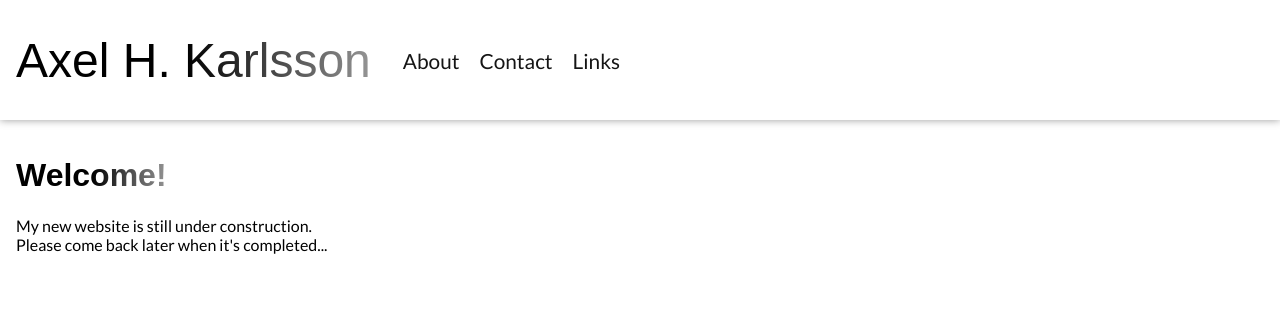
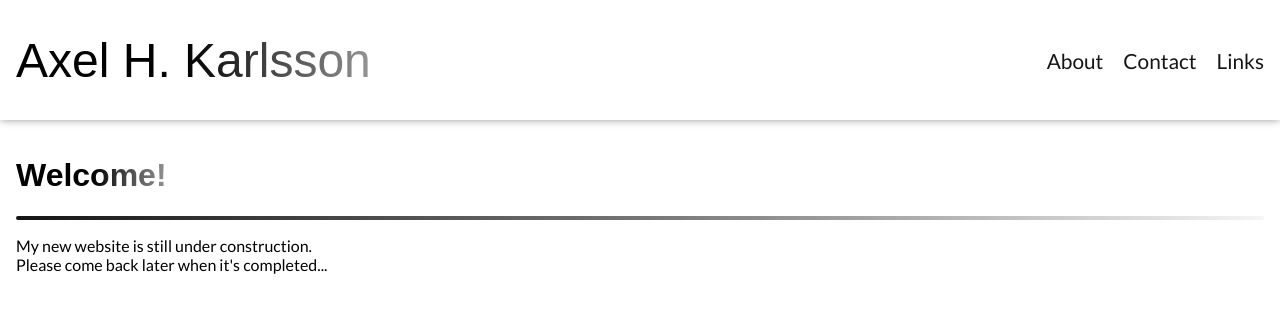
Before and after one commit to 0xdefoliate/0xdefoliate.github.io, a Jekyll site: the page built from index.html, in a window 1280 px wide. Shown: the top 313 px of the page. Built offline with Jekyll 4.4.1, drawn with Linux system fonts in a browser that asks for light colours; some web fonts are replaced.

Commit message:
optimise for mobile

```diff
--- /dev/null
+++ b/_includes/table-of-contents.html
@@ -0,0 +1,9 @@
+<ul>
+    {% for html_page in site.html_pages %}
+        {% if html_page.pinned %}
+            <li>
+                <a href="{{ html_page.url }}">{{ html_page.title }}</a>
+            </li>
+        {% endif %}
+    {% endfor %}
+</ul>
--- a/_layouts/default.html
+++ b/_layouts/default.html
@@ -6,6 +6,7 @@
         <link rel="shortcut icon" href="/assets/favicon.png" />
         <link rel="stylesheet" href="/assets/css/style.css" />
         <link rel="stylesheet" href="/assets/css/navbar.css" />
+        <link rel="stylesheet" href="/assets/css/hamburger.css" />
 
         <!-- Sorry, but I do not have time to self-host these fonts. -->
         <link
@@ -37,17 +38,33 @@
             <a href="/" class="brand">{{ site.brand }}</a>
 
             <div class="items">
-                {% for page in site.html_pages %}
-                    {% if page.pinned %}
-                        <a href="{{ page.url }}">{{ page.title }}</a>
-                    {% endif %}
-                {% endfor %}
+                <div class="links">
+                    {% for html_page in site.html_pages %}
+                        {% if html_page.pinned %}
+                            <a href="{{ html_page.url }}">{{ html_page.title }}</a>
+                        {% endif %}
+                    {% endfor %}
+                </div>
 
+                <div class="mobile-fallback">
+                    <a class="hamburger" id="hamburger">
+                        <span class="material-symbols-outlined">
+                            menu
+                        </span>
+                    </a>
+                </div>
             </div>
         </nav>
 
-        <main>
+        <div class="hamburger-overlay" id="overlay" style="display: none;">
+            <h2>Menu</h2>
+            {% include table-of-contents.html %}
+        </div>
+
+        <main id="main">
             {{ content }}
         </main>
+
+        <script type="module" src="/assets/js/index.js"></script>
     </body>
 </html>
--- /dev/null
+++ b/assets/css/hamburger.scss
@@ -0,0 +1,66 @@
+---
+---
+
+button.hamburger {
+    background-color: transparent;
+    border: none;
+    border-radius: 100%;
+
+    user-select: none;
+
+    display: flex;
+    align-items: center;
+    justify-content: center;
+
+    padding: 16px;
+
+    @media (max-width: 400px) {
+        padding: 6px;
+    }
+
+    transition-property: background-color;
+    transition-duration: calc(var(--ak-transition-duration) / 3);
+
+    @media (hover: hover) {
+        &:hover {
+            background-color: var(--ak-colour-grey-800);
+        }
+    }
+
+    &:active {
+        background-color: var(--ak-colour-grey-700);
+    }
+}
+
+.hamburger-overlay {
+    width: 100dvw;
+    height: calc(100dvh - var(--ak-navbar-height));
+
+    > h2 {
+        margin: 0;
+        padding: 8px;
+    }
+
+    > ul {
+        list-style-type: none;
+        padding: 8px;
+
+        li {
+            width: 100%;
+            height: max-content;
+
+            border-bottom: 1px solid var(--ak-colour-grey-700);
+
+            a {
+                display: block;
+                width: calc(100% - 8px);
+
+                padding: 8px;
+
+                font-size: 1.35rem;
+                color: var(--ak-colour-grey-100);
+                text-decoration: none;
+            }
+        }
+    }
+}
--- a/assets/css/navbar.scss
+++ b/assets/css/navbar.scss
@@ -1,9 +1,12 @@
 ---
 ---
+
+$mobile-breakpoint: 810px;
 
 .navbar {
     display: flex;
     align-items: center;
+    justify-content: space-between;
 
     gap: 32px;
 
@@ -26,10 +29,34 @@
                 text-shadow: 1px 1px 2px rgba(0, 0, 0, 0.25);
             }
         }
+
+        @media (max-width: 520px) {
+            padding-left: 10px;
+            font-size: 2.3rem;
+        }
+
+        @media (max-width: 400px) {
+            padding-left: 2px;
+            font-size: 2rem
+        }
     }
 
     .items {
         display: flex;
+        padding-right: 4px;
+
+        @media (min-width: 810px) {
+            padding-right: 16px;
+        }
+
+        > .links {
+            display: flex;
+            justify-content: center;
+
+            @media (max-width: $mobile-breakpoint) {
+                display: none
+            }
+
             gap: 20px;
 
             > a {
@@ -42,9 +69,20 @@
 
                 @media (hover: hover) {
                     &:hover {
-                    color: var(--ak-colour-grey-300)
+                        color: var(--ak-colour-grey-400)
+                    }
+                }
+
+                &:active {
+                    color: var(--ak-colour-grey-600)
+                }
+            }
+        }
+
+        > .mobile-fallback {
+            @media (min-width: $mobile-breakpoint + 1) {
+                display: none;
             }
         }
     }
 }
-}
--- a/assets/css/style.scss
+++ b/assets/css/style.scss
@@ -1,8 +1,15 @@
 ---
 ---
 
+$mobile-breakpoint: 810px;
+
 :root {
     --ak-navbar-height: 120px;
+
+    @media (max-width: 400px) {
+        --ak-navbar-height: 75px;
+    }
+
     --ak-colour-background: white;
     --ak-colour-foreground: black;
 
--- /dev/null
+++ b/assets/js/index.js
@@ -0,0 +1,36 @@
+function showOverlay() {
+    document.getElementById("overlay")
+        .removeAttribute("style")
+
+    document.getElementById("main")
+        .setAttribute("style", "display: none;")
+
+    document.getElementById("hamburger")
+        .firstElementChild
+        .textContent = "close"
+}
+
+function hideOverlay() {
+    document.getElementById("overlay")
+        .setAttribute("style", "display: none;")
+
+    document.getElementById("main")
+        .removeAttribute("style")
+
+    document.getElementById("hamburger")
+        .firstElementChild
+        .textContent = "menu"
+}
+
+
+document.addEventListener("DOMContentLoaded", () => {
+    const hamburger = document.getElementById("hamburger")
+    let showingOverlay = false
+
+    const useOverlay = () => showingOverlay ? hideOverlay() : showOverlay()
+
+    hamburger.addEventListener("click", () => {
+        useOverlay()
+        showingOverlay = !showingOverlay
+    })
+})
--- a/index.html
+++ b/index.html
@@ -3,6 +3,7 @@ layout: default
 ---
 
 <h1>Welcome!</h1>
+<hr />
 
 <p>
     My new website is still under construction. <br />
```
Lines whose indentation alone changed are shown as unchanged.
